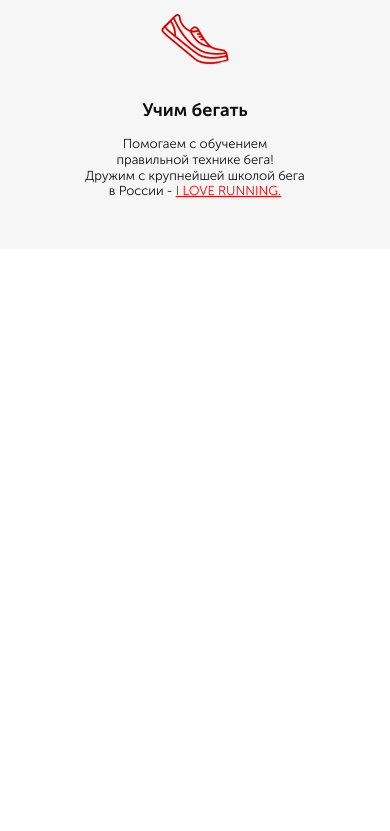
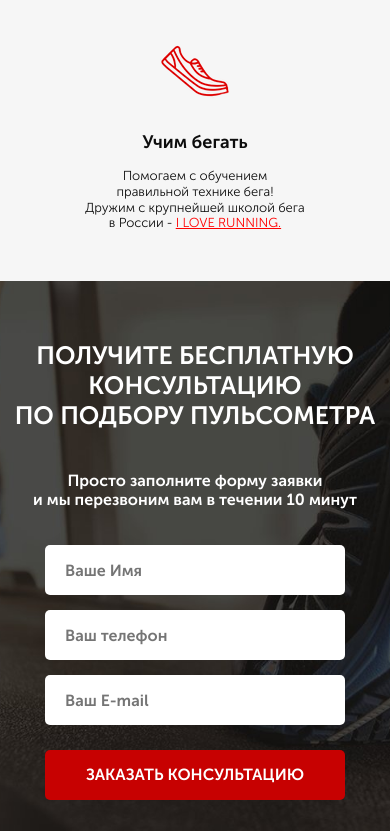
Before and after one commit to Art-mimiron/PULSOMETER, a website: page src/index.html in a window 390 px wide. Shown: the part 1008-1839 px from the top of the page. Before the commit the page ends 1257 px from the top, so only its background shows below. Drawn offline with Linux system fonts and the light colour scheme.

Commit message:
added consultation+form section

```diff
--- a/src/index.html
+++ b/src/index.html
@@ -28,8 +28,8 @@
             </header>
 
             <div class="promo__wrapper">
-                <div class="promo__header">Подбор пульсометра</div>
-                <div class="promo__subheader">с учётом Вашего уровня подготовки</div>
+                <h1 class="promo__header">Подбор пульсометра</h1>
+                <h2 class="promo__subheader">с учётом Вашего уровня подготовки</h2>
                 <div class="promo__icons">
                     <div class="promo__icon">
                         <img src="img/icons/promo_icon_time.png" alt="time">
@@ -58,7 +58,7 @@
 
     <section class="advant">
         <div class="container">
-            <h2 class="advant__header">НАШИ ПРЕИМУЩЕСТВА</h2>
+            <h2 class="title">НАШИ ПРЕИМУЩЕСТВА</h2>
             <div class="advant__icons">
                 <div class="advant__icon">
                     <img src="img/icons/advantages_exp.png" alt="">
@@ -78,5 +78,22 @@
             </div>
         </div>
     </section>
+
+    <section class="consultation">
+        <div class="container">
+            <h2 class="title title_left">Получите бесплатную консультацию<br>по подбору пульсометра</h2>
+            <div class="consultation__descr">
+                Просто заполните форму заявки<br>и мы перезвоним вам в течении 10 минут
+            </div>
+            <form action="#" class="consult_form">
+                <input type="text" name="name" placeholder="Ваше Имя" required>
+                <input type="number" name="phonenumber" placeholder="Ваш телефон" required">
+                <input type="email" name="email" placeholder="Ваш E-mail" required>
+                <button class="button button_submit">
+                    заказать кОНСУЛЬТАЦИЮ
+                </button>
+            </form>
+        </div>
+    </section>
 </body>
 </html>
--- a/src/sass/base/_media.sass
+++ b/src/sass/base/_media.sass
@@ -1,6 +1,9 @@
 @media screen and ( max-width:1024px )
     .container
         width: 800px
+    .title
+        &_left
+            font-size: 30px
     .promo
         min-height: 550px
         padding: 20px 0 50px 0
@@ -33,6 +36,12 @@
         &__icons
             margin-top: 40px
             width: 800px
+    .consultation
+        min-height: 550px
+        padding: 60px 0 30px 0
+        &__descr
+            font-size: 18px
+            margin-top: 50px
 
 @media screen and ( max-width: 850px )
     .container
@@ -43,6 +52,9 @@
         &_main
             width: 166px
             height: 40px
+        &_submit
+            width: 300px
+            font-size: 16px
     .header
         &__logo
             width: 200px
@@ -85,14 +97,22 @@
 @media screen and ( max-width: 680px )
     .container
         width: 550px
+    .title
+        &_left
+            font-size: 25px
+            text-align: center
     .button
         width: 110px
         font-size: 10px
         height: 25px
         &_main
-            width: 135px
-            font-size: 9px
-            height: 25px
+            width: 190px;
+            font-size: 12px;
+            height: 35px;
+        &_submit
+            width: 300px
+            height: 50px
+            font-size: 16px
     .header
         &__official
             display: none
@@ -101,8 +121,10 @@
     .promo
         min-height: 400px
         background-position-x: 14%
+        &__wrapper
+            align-items: center
         &__header
-            font-size: 25px
+            font-size: 30px
         &__subheader
             font-size: 12px
             margin-top: 10px
@@ -118,7 +140,7 @@
             font-size: 10px
             margin-top: 9px
             a
-                font-size: 10px
+                font-size: 9px
     .advant
         &__icons
             width: 400px
@@ -130,6 +152,18 @@
             margin-top: 40px;
         &__descr
             width: 220px;
+    .consultation
+        min-height: 550px
+        &__descr
+            font-size: 16px
+            margin-top: 40px
+            text-align: center
+    .consult_form
+        align-items: center
+        margin: 0 auto
+        width: 300px
+        input
+            width: 300px
 
 @media screen and ( max-width: 570px )
     .container
@@ -151,6 +185,10 @@
 @media screen and ( max-width: 385px )
     .container
         width: 370px
+    .title
+        font-size: 26px
+        &_left
+            font-size: 21px
 
 @media screen and ( max-width: 375px )
     .container
@@ -161,8 +199,12 @@
         font-weight: 700
         &_main
             margin-top: 55px
-            font-size: 7px
-            width: 131px
+            font-size: 12px
+            width: 190px
+        &_submit
+            width: 300px
+            height: 50px
+            font-size: 16px
     .header
         &__logo
             width: 180px
@@ -177,3 +219,7 @@
 @media screen and ( max-width: 340px )
     .container
         width: 310px
+    .title
+        font-size: 24px
+        &_left
+            font-size: 21px
--- a/src/sass/blocks/_advantages.sass
+++ b/src/sass/blocks/_advantages.sass
@@ -2,8 +2,6 @@
     min-height: 470px
     background-color: #f6f6f6
     padding: 70px 0 78px 0
-    &__header
-        text-align: center
     &__icons
         margin: 0 auto
         margin-top: 65px
--- a/src/sass/blocks/_button.sass
+++ b/src/sass/blocks/_button.sass
@@ -14,3 +14,7 @@
         height: 50px
         margin-top: 67px
         font-size: 16px
+    &_submit
+        width: 300px
+        height: 55px
+        font-size: 16px
--- /dev/null
+++ b/src/sass/blocks/_consultation.sass
@@ -0,0 +1,10 @@
+.consultation
+    min-height: 680px
+    padding: 100px 0 92px 0
+    background: url(../img/bg/consultation_bg.jpg) center (center / cover) no-repeat
+    &__descr
+        margin: 80px 0 36px 0
+        font-size: 20px
+        line-height: 1.2
+        font-weight: 500
+        color: #ffffff
--- /dev/null
+++ b/src/sass/blocks/_forms.sass
@@ -0,0 +1,16 @@
+.consult_form
+    display: flex
+    flex-direction: column
+    width: 300px
+    input
+        margin-bottom: 15px
+        height: 50px
+        background-color: #ffffff
+        border-radius: 5px
+        padding: 0 20px
+        border: none
+        &:nth-child(3)
+            margin-bottom: 20px
+        &::-webkit-outer-spin-button,
+        &::-webkit-inner-spin-button
+            display: none
--- /dev/null
+++ b/src/sass/blocks/_titles.sass
@@ -0,0 +1,11 @@
+.title
+    text-align: center
+    font-size: 30px
+    line-height: 1.2
+    font-weight: 700
+    color: #0d0d0d
+    text-transform: uppercase
+    &_left
+        font-size: 36px
+        color: #ffffff
+        text-align: left
--- a/src/sass/style.sass
+++ b/src/sass/style.sass
@@ -12,4 +12,10 @@
     width: 950px
     margin: 0 auto
 
+@import blocks/_consultation
+@import blocks/_titles
+@import blocks/_forms
+
+
+
 @import base/_media
```
Also changed, not shown: src/css/style.min.css.
